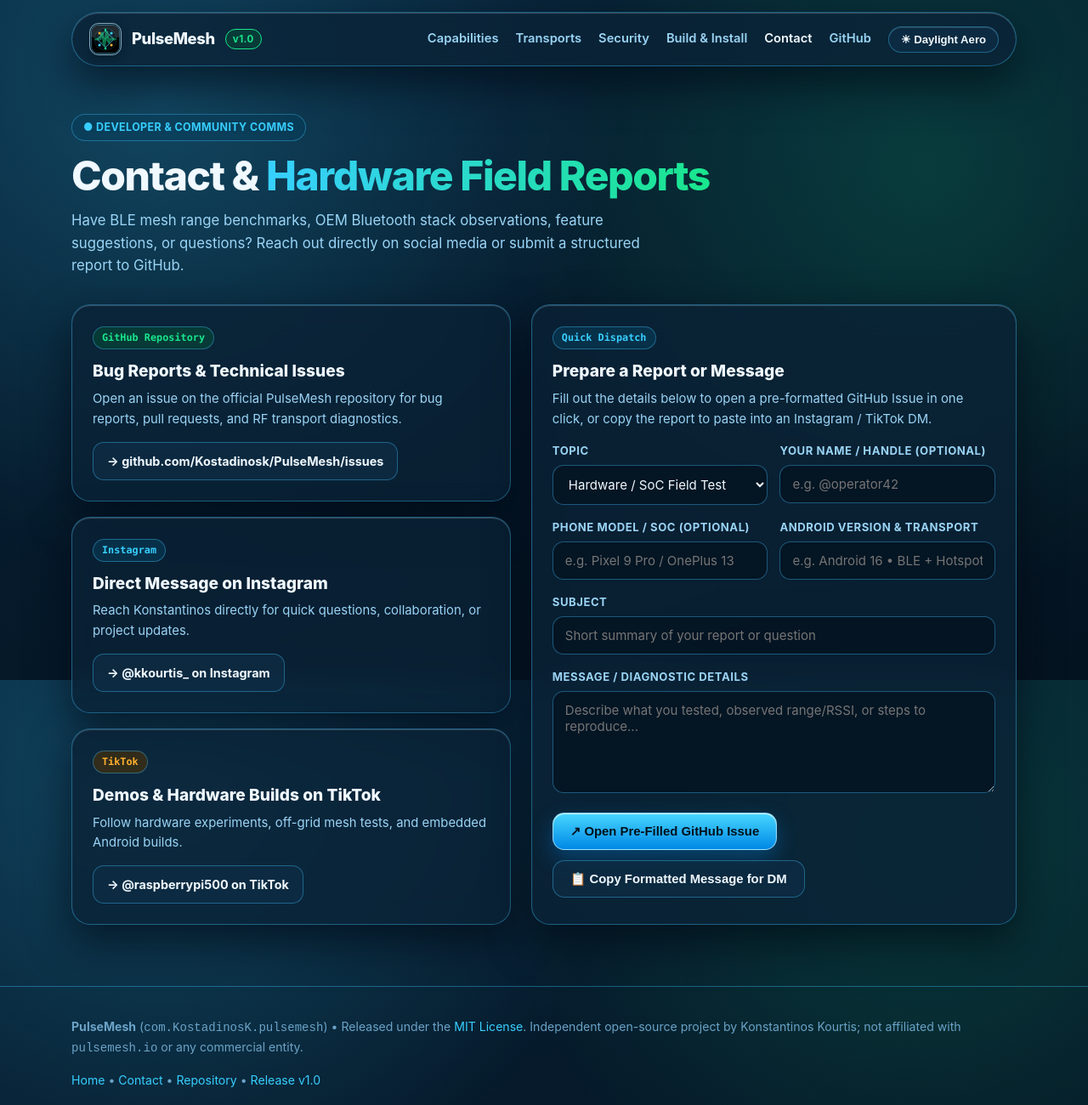
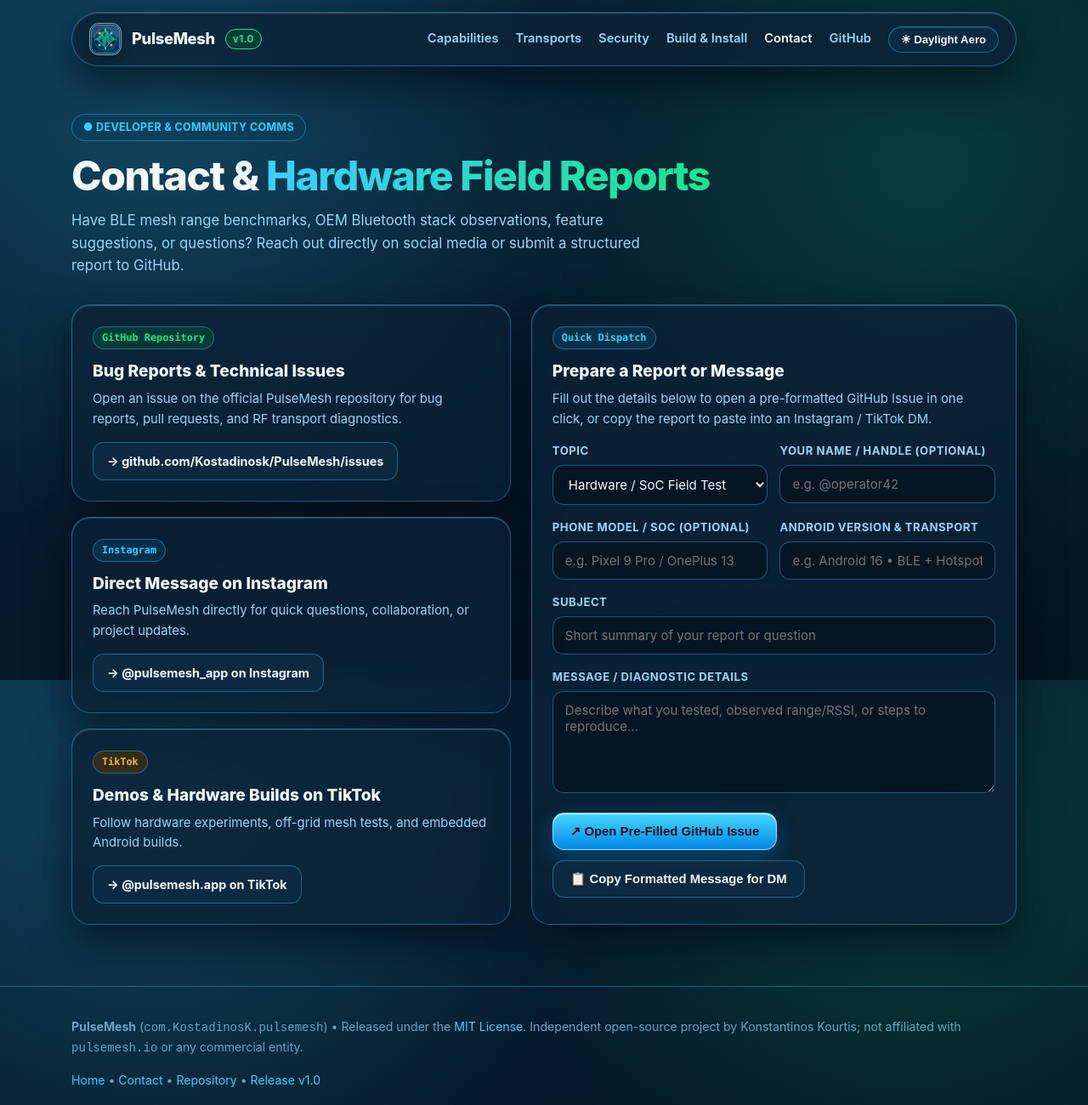
Before and after one commit to Kostadinosk/PulseMesh, a plain HTML site: page docs/contact.html in a window 1280 px wide. Shown: the top 1300 px of the page at 85% size. Drawn offline with Linux system fonts and the light colour scheme.

Commit message:
Update website social usernames and replace top/favicon icon with crisp sapphire-gradient pulsemesh-logo.png

```diff
--- a/docs/contact.html
+++ b/docs/contact.html
@@ -6,7 +6,9 @@
   <title>Contact &amp; Hardware Reports — PulseMesh</title>
   <meta name="description" content="Get in touch with the PulseMesh developer, submit Android hardware test results, or report bugs." />
   <meta name="theme-color" content="#041320" />
-  <link rel="icon" type="image/png" href="assets/pulsemesh-icon.png" />
+  <link rel="icon" type="image/png" sizes="512x512" href="assets/pulsemesh-logo.png?v=2" />
+  <link rel="shortcut icon" type="image/png" href="assets/pulsemesh-logo.png?v=2" />
+  <link rel="apple-touch-icon" href="assets/pulsemesh-logo.png?v=2" />
   <style>
     :root {
       --bg-canvas: #041320;
@@ -414,7 +416,7 @@
   <header class="navbar">
     <div class="navbar-inner">
       <a href="index.html" class="brand">
-        <img src="assets/pulsemesh-icon.png" alt="PulseMesh Icon" />
+        <img src="assets/pulsemesh-logo.png?v=2" alt="PulseMesh Icon" />
         <span>PulseMesh</span>
         <span class="brand-badge">v1.0</span>
       </a>
@@ -460,10 +462,10 @@
           <span class="card-tag">Instagram</span>
           <h3>Direct Message on Instagram</h3>
           <p>
-            Reach Konstantinos directly for quick questions, collaboration, or project updates.
+            Reach PulseMesh directly for quick questions, collaboration, or project updates.
           </p>
-          <a class="channel-link" href="https://www.instagram.com/kkourtis_/" target="_blank" rel="noopener">
-            → @kkourtis_ on Instagram
+          <a class="channel-link" href="https://www.instagram.com/pulsemesh_app/" target="_blank" rel="noopener">
+            → @pulsemesh_app on Instagram
           </a>
         </article>
 
@@ -473,8 +475,8 @@
           <p>
             Follow hardware experiments, off-grid mesh tests, and embedded Android builds.
           </p>
-          <a class="channel-link" href="https://www.tiktok.com/@raspberrypi500" target="_blank" rel="noopener">
-            → @raspberrypi500 on TikTok
+          <a class="channel-link" href="https://www.tiktok.com/@pulsemesh.app" target="_blank" rel="noopener">
+            → @pulsemesh.app on TikTok
           </a>
         </article>
       </div>
```
Also changed, not shown: docs/index.html (+6 -4 lines), README.md, docs/assets/pulsemesh-icon.png (deleted), docs/assets/pulsemesh-logo.png (added), 1 other file.
